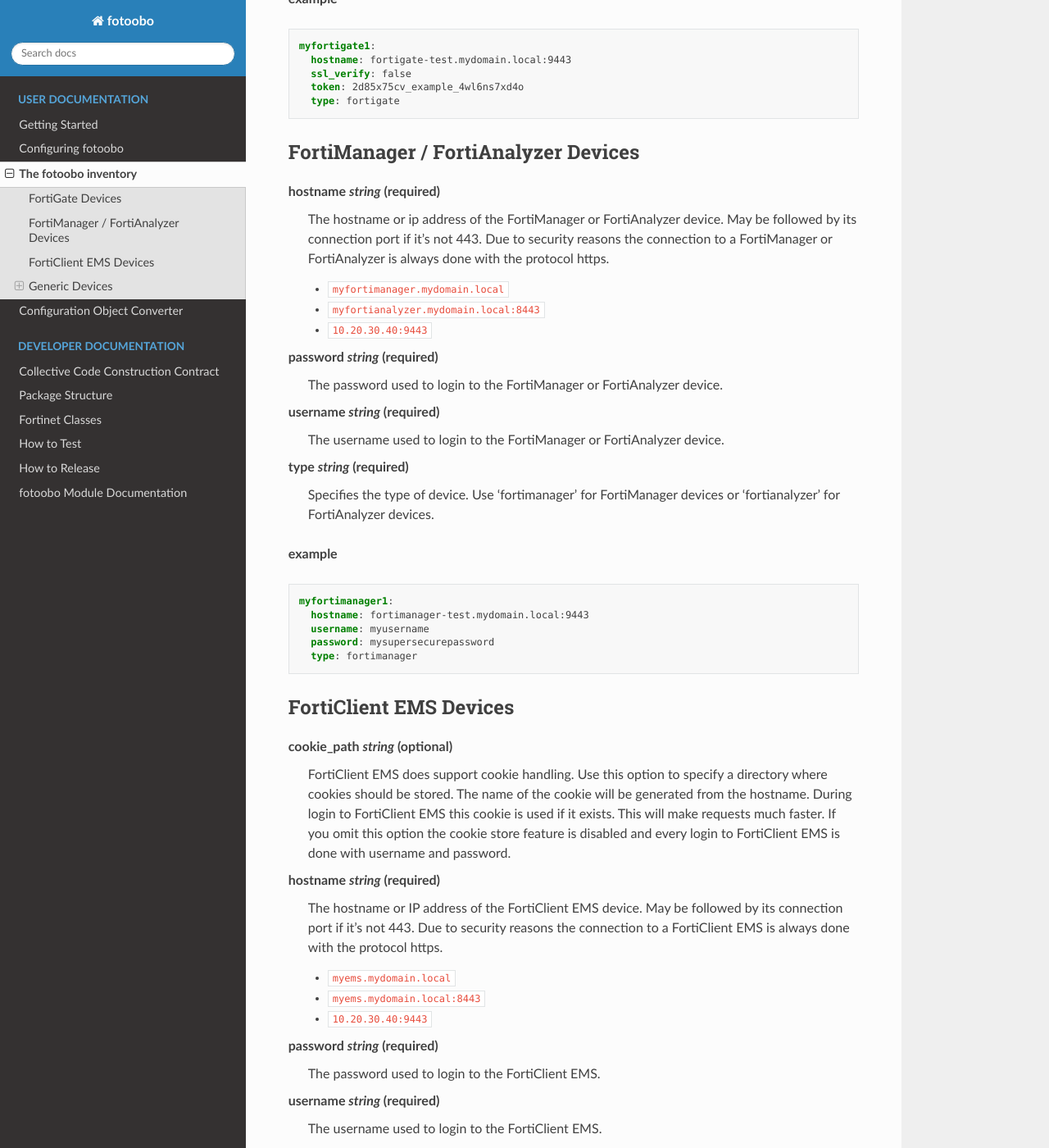
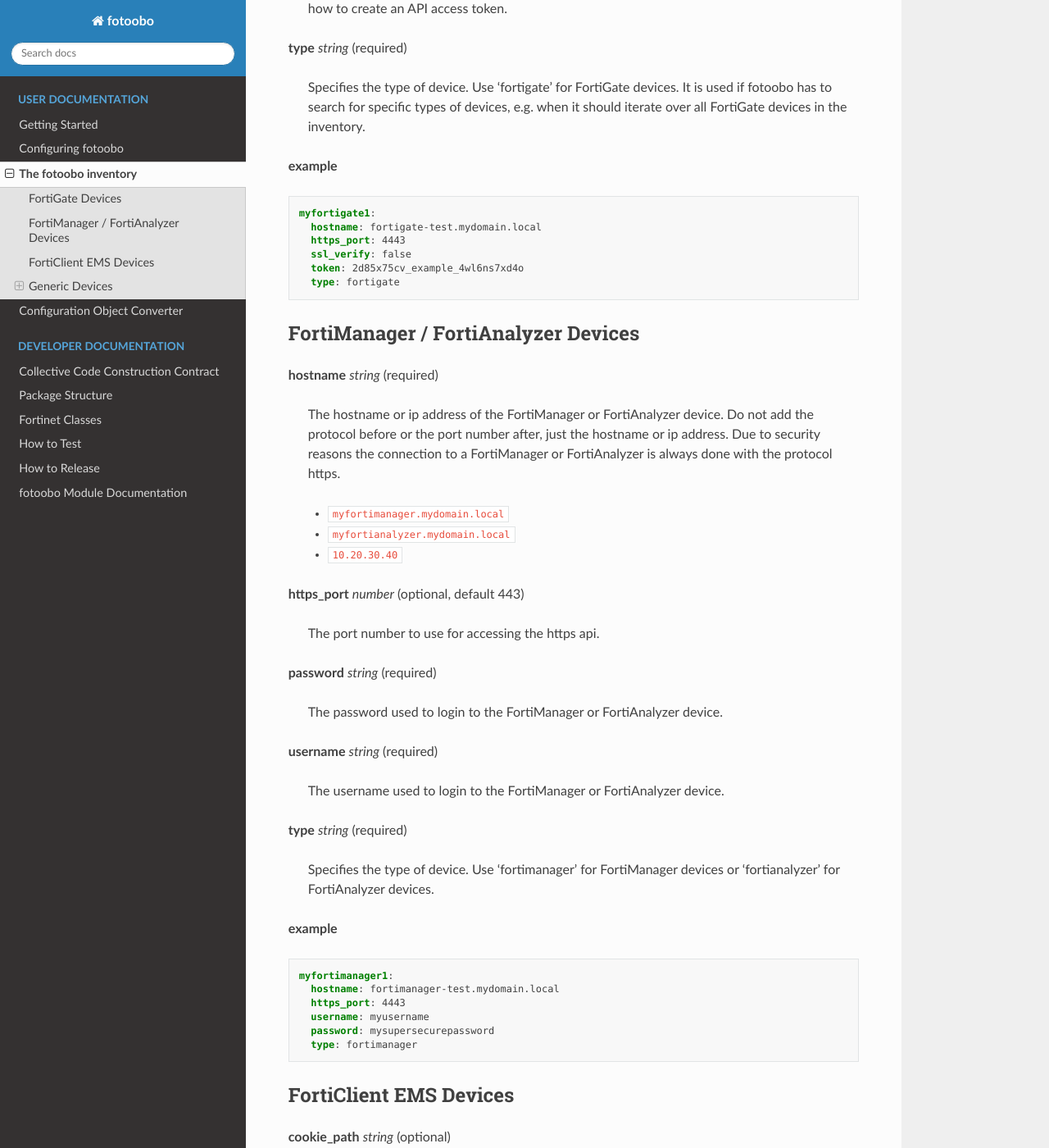
Before and after one commit to migros/fotoobo, a Sphinx documentation site: the page built from docs/source/usage/inventory.rst, in a window 1280 px wide and 1400 px high, scrolled down 1495 px. Shown: the whole window at 82% size. Built offline with Sphinx 7.4.7 and the Read the Docs theme 2.0.0, drawn with Linux system fonts in a browser that asks for light colours; some of the changed text lies outside the part shown.

Commit message:
🚸 add https_port option to Fortinet devices in inventory, closes #31

```diff
--- a/docs/source/usage/inventory.rst
+++ b/docs/source/usage/inventory.rst
@@ -26,7 +26,8 @@
     token: the_api_key_from_the_device
     type: fortigate
   my-fortigate2:
-    hostname: myfortigate2.manage.it:8443
+    hostname: myfortigate2.manage.it
+    https_port: 8443
     token: the_api_key_from_the_device
     type: fortigate
 
@@ -47,25 +48,32 @@
 an API access token in every request.
 
 **hostname** *string* (required)
-  The hostname or IP address of the FortiGate device. May be followed by its connection port if
-  it's not 443. Due to security reasons the connection to a FortiGate is always done with the
-  protocol https.
+
+  The hostname or IP address of the FortiGate device. Do not add the protocol before or the port
+  number after, just the hostname or ip address. Due to security reasons the connection to a
+  FortiGate is always done with the protocol https.
 
   * ``myfortigate1.mydomain.local``
-  * ``myfortigate1.mydomain.local:8443``
-  * ``10.20.30.40:9443``
+  * ``10.20.30.40``
+
+**https_port** *number* (optional, default 443)
+
+  The port number to use for accessing the https api.
 
 **ssl_verify** *bool* (optional, default: true)
+
   Check hosts SSL certificate (true) or not (false). Please be aware that disabling SSL certificate
   verification is a security risk and should not be used in a production environment.
   `Don't say I didn't tell you <https://www.youtube.com/watch?v=1bVy1sLVasY>`_.
 
 **token** *string* (required)
+
   The API access token from the FortiGate. Please read the
   `FortiOS documentation <https://docs.fortinet.com/product/fortigate/>`_ for learning how to
   create an API access token.
 
 **type** *string* (required)
+
   Specifies the type of device. Use 'fortigate' for FortiGate devices. It is used if fotoobo has to
   search for specific types of devices, e.g. when it should iterate over all FortiGate devices in
   the inventory.
@@ -75,7 +83,8 @@
 .. code-block:: yaml
 
   myfortigate1:
-    hostname: fortigate-test.mydomain.local:9443
+    hostname: fortigate-test.mydomain.local
+    https_port: 4443
     ssl_verify: false
     token: 2d85x75cv_example_4wl6ns7xd4o
     type: fortigate
@@ -85,21 +94,29 @@
 ------------------------------------
 
 **hostname** *string* (required)
-  The hostname or ip address of the FortiManager or FortiAnalyzer device. May be followed by its
-  connection port if it's not 443. Due to security reasons the connection to a FortiManager or
-  FortiAnalyzer is always done with the protocol https.
+
+  The hostname or ip address of the FortiManager or FortiAnalyzer device. Do not add the protocol
+  before or the port number after, just the hostname or ip address. Due to security reasons the
+  connection to a FortiManager or FortiAnalyzer is always done with the protocol https.
 
   * ``myfortimanager.mydomain.local``
-  * ``myfortianalyzer.mydomain.local:8443``
-  * ``10.20.30.40:9443``
+  * ``myfortianalyzer.mydomain.local``
+  * ``10.20.30.40``
+
+**https_port** *number* (optional, default 443)
+
+  The port number to use for accessing the https api.
 
 **password** *string* (required)
+
   The password used to login to the FortiManager or FortiAnalyzer device.
 
 **username** *string* (required)
+
   The username used to login to the FortiManager or FortiAnalyzer device.
 
 **type** *string* (required)
+
   Specifies the type of device. Use 'fortimanager' for FortiManager devices or 'fortianalyzer' for
   FortiAnalyzer devices.
 
@@ -108,7 +125,8 @@
 .. code-block:: yaml
 
   myfortimanager1:
-    hostname: fortimanager-test.mydomain.local:9443
+    hostname: fortimanager-test.mydomain.local
+    https_port: 4443
     username: myusername
     password: mysupersecurepassword
     type: fortimanager
@@ -118,6 +136,7 @@
 -----------------------
 
 **cookie_path** *string* (optional)
+
   FortiClient EMS does support cookie handling. Use this option to specify a directory where cookies
   should be stored. The name of the cookie will be generated from the hostname. During login to
   FortiClient EMS this cookie is used if it exists. This will make requests much faster.
@@ -125,21 +144,28 @@
   done with username and password.
 
 **hostname** *string* (required)
-  The hostname or IP address of the FortiClient EMS device. May be followed by its connection port
-  if it's not 443. Due to security reasons the connection to a FortiClient EMS is always done with
-  the protocol https.
+
+  The hostname or IP address of the FortiClient EMS device. Do not add the protocol before or the
+  port number after, just the hostname or ip address. Due to security reasons the connection to a
+  FortiClient EMS is always done with the protocol https.
 
   * ``myems.mydomain.local``
-  * ``myems.mydomain.local:8443``
-  * ``10.20.30.40:9443``
+  * ``10.20.30.40``
+
+**https_port** *number* (optional, default 443)
+
+  The port number to use for accessing the https api.
 
 **password** *string* (required)
+
   The password used to login to the FortiClient EMS.
 
 **username** *string* (required)
+
   The username used to login to the FortiClient EMS.
 
 **type** *string* (required)
+
   Specifies the type of device. Use 'forticlientems' for FortiClient EMS devices.
 
 **example**
@@ -147,7 +173,8 @@
 .. code-block:: yaml
 
   myfortiems1:
-    hostname: ems-test.mydomain.local:9443
+    hostname: ems-test.mydomain.local
+    https_port: 4443
     username: myusername
     password: mysupersecurepassword
     cookie_path: data
@@ -165,15 +192,19 @@
 An ftp server may be used to upload configuration backups.
 
 **directory** *string* (required)
+
   Define the directory on the ftp server in which to upload the data to.
 
 **hostname** *string* (required)
+
   The hostname or ip address of the desired ftp server.
 
 **password** *string* (required)
+
   The password used to login to the ftp server.
 
 **type** *string* (optional, default: generic)
+
   For ftp servers always use 'ftp' as type.
 
 **username** *string* (required)
@@ -196,9 +227,11 @@
 See the help for information.
 
 **hostname** *string* (required)
+
   The hostname or ip address of the desired smtp server.
 
 **port** *integer* (optional, default: 25)
+
   The tcp port on which the smtp server listens for incoming connections.
 
 **recipient** *string* (required)
@@ -208,6 +241,7 @@
 **subject** *string* (required)
 
 **type** *string* (optional, default: generic)
+
   For smtp servers always use 'smtp' as type.
 
 **example**
```
Also changed, not shown: CHANGELOG.md (+3 -0 lines), docs/source/developer/fortinet/classes.drawio.svg, 8 other files.
